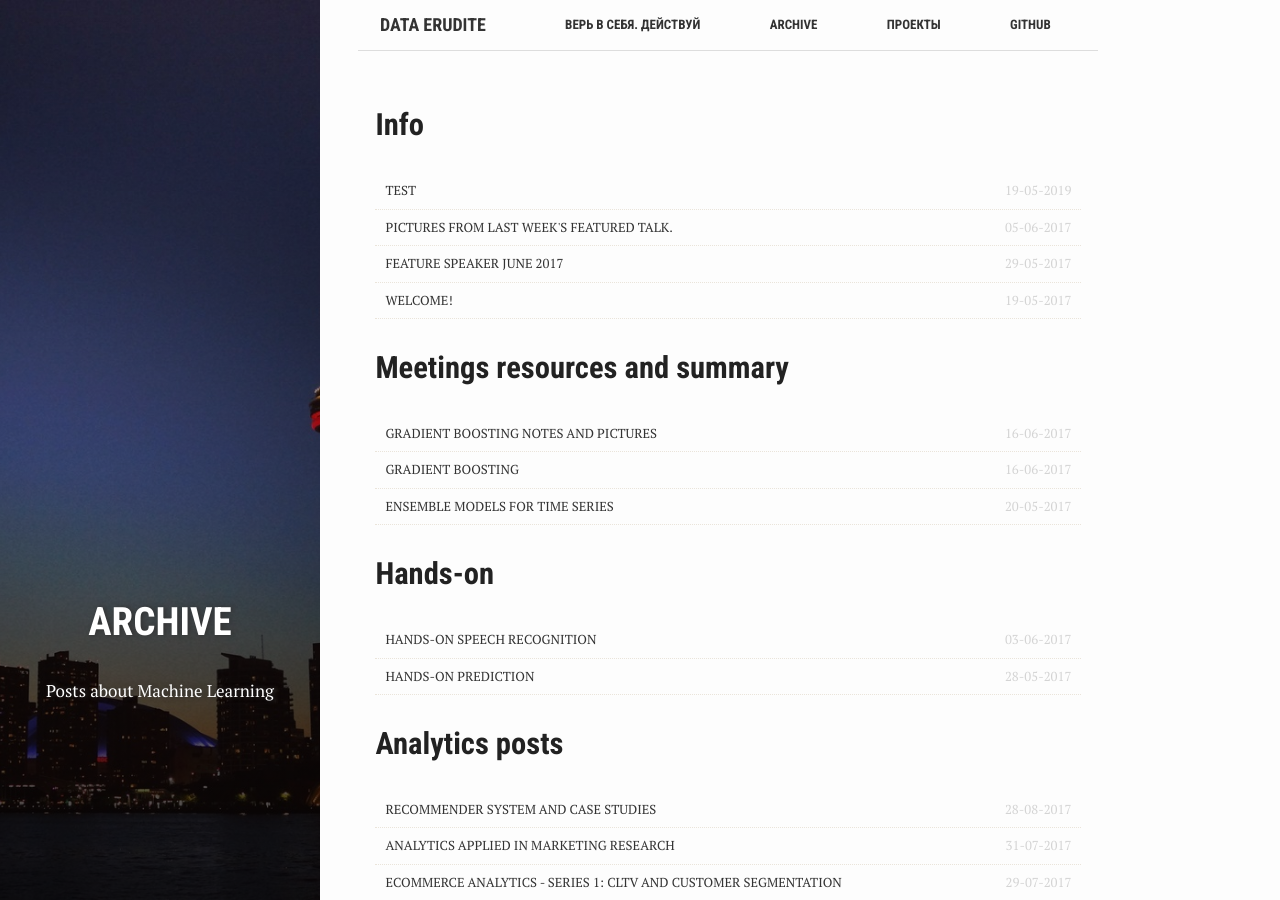
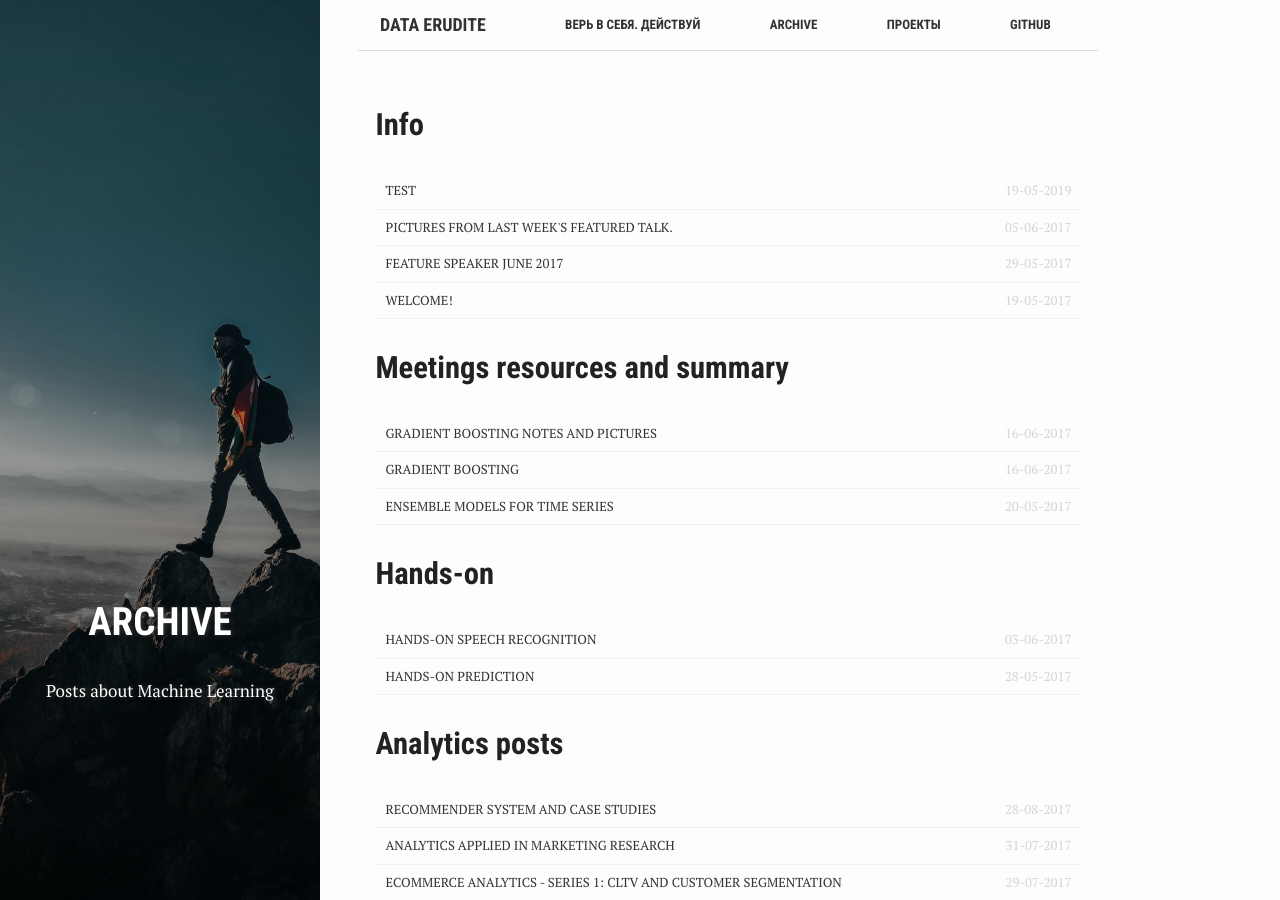
Before and after one commit to p1aton/p1aton.github.io, a Jekyll site: the page built from archive.md, in a window 1280 px wide and 900 px high. Built offline with Jekyll 4.4.1, drawn with Linux system fonts in a browser that asks for light colours.

Commit message:
Update archive.md

```diff
--- a/archive.md
+++ b/archive.md
@@ -1,5 +1,5 @@
 ---
-bg: "tag.jpg"
+bg: "style-guide.jpg"
 layout: page
 #permalink: /posts/
 title: "Archive"
```
